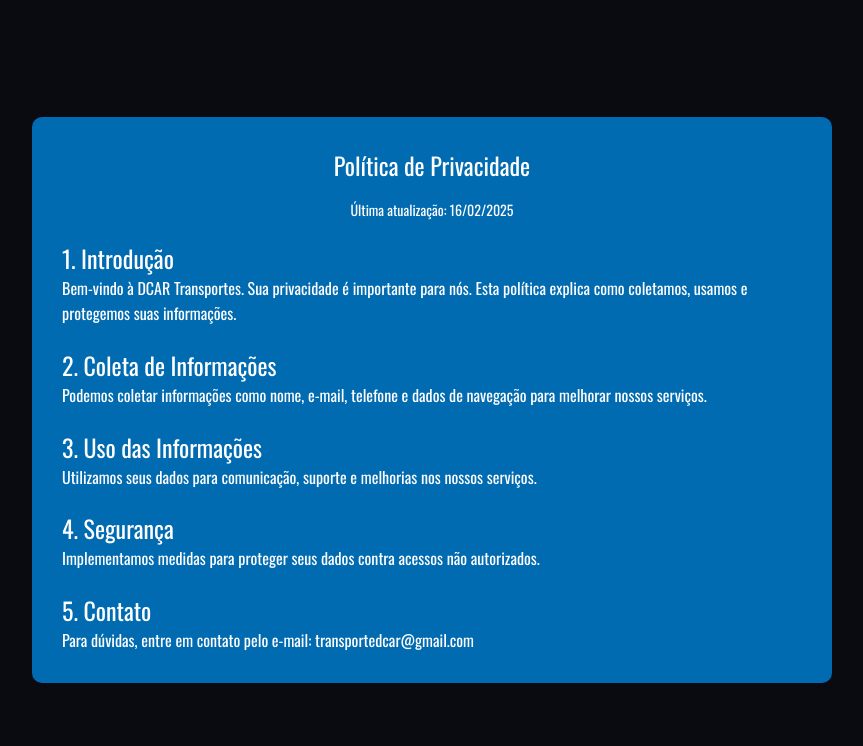
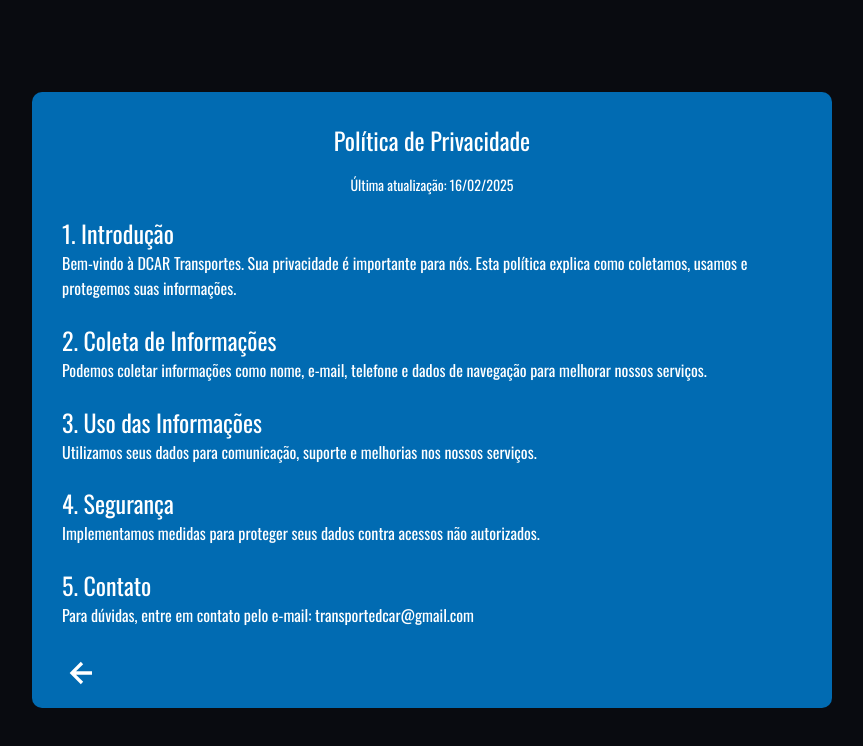
Before and after one commit to guimiiller/dcar-transporte, a Next.js app: page /privacy in a window 1280 px wide. Shown: the top 746 px of the page, without its empty margins (208-1071 px from the left). Built offline with nearby package versions, Linux system fonts and the light colour scheme.

Commit message:
add arrow in privacy

```diff
--- a/src/app/privacy/page.tsx
+++ b/src/app/privacy/page.tsx
@@ -1,5 +1,7 @@
 import { Metadata } from "next";
 import styles from '../../styles/Privacy.module.css'
+import Link from "next/link";
+import Image from "next/image";
 
 export const metadata: Metadata = {
   title: "Política de Privacidade - DCAR Transporte",
@@ -59,6 +61,13 @@
         <p className={styles.text}>
             Para dúvidas, entre em contato pelo e-mail: <strong>transportedcar@gmail.com</strong>
         </p>
+
+        <Link
+          href={'/'}
+        >
+          <Image src={'/arrowback.svg'} alt="Arrow Icon" width={40} height={40}
+          className={styles.arrowBack}/>
+        </Link>
       </div>
     </section>
   );
--- a/src/styles/Privacy.module.css
+++ b/src/styles/Privacy.module.css
@@ -13,7 +13,7 @@
     max-width: 800px;
     background-color: #016BB2;
     border-radius: 10px;
-    padding: 30px;
+    padding: 30px 30px 10px 30px;
 }
 
 .title {
@@ -40,3 +40,8 @@
     line-height: 1.6;
     color: #fff;
 }
+
+
+.arrowBack{
+    margin-top: 25px;
+}
```
Also changed, not shown: public/arrowback.svg (added).
